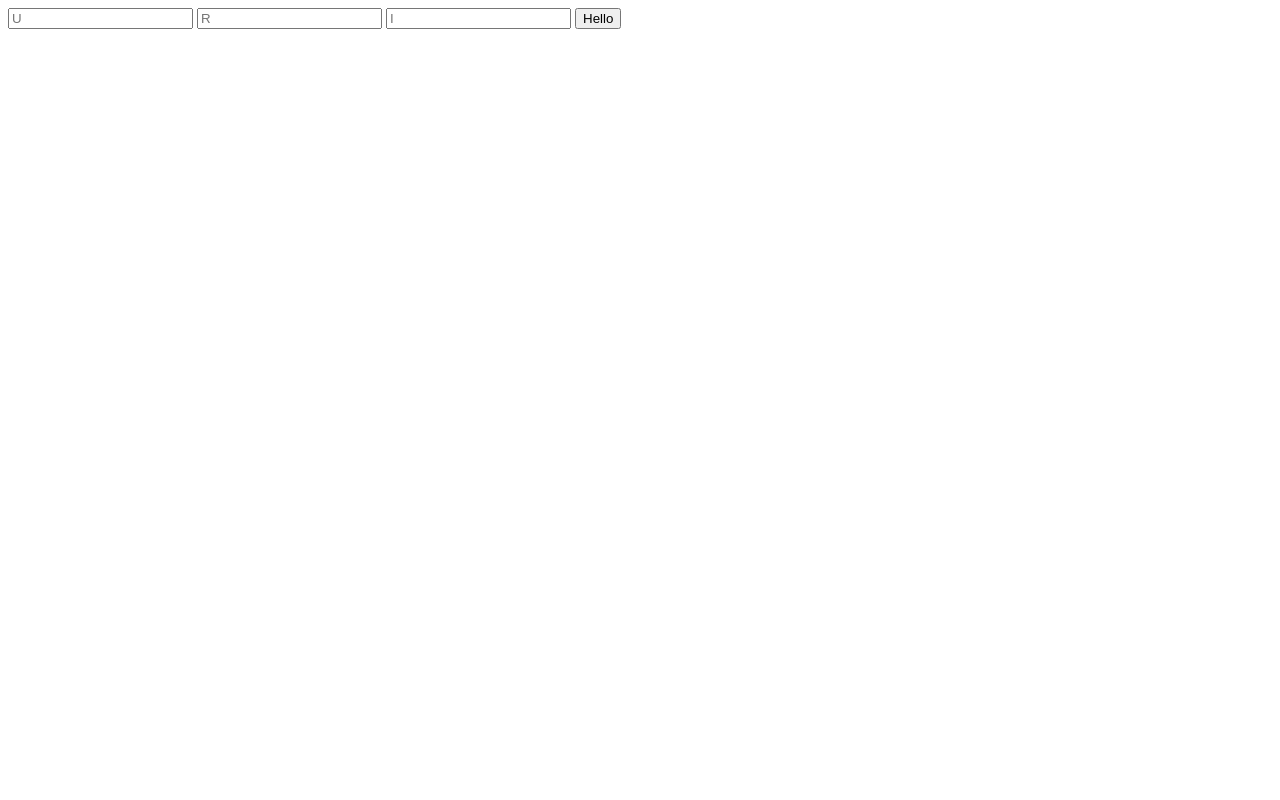
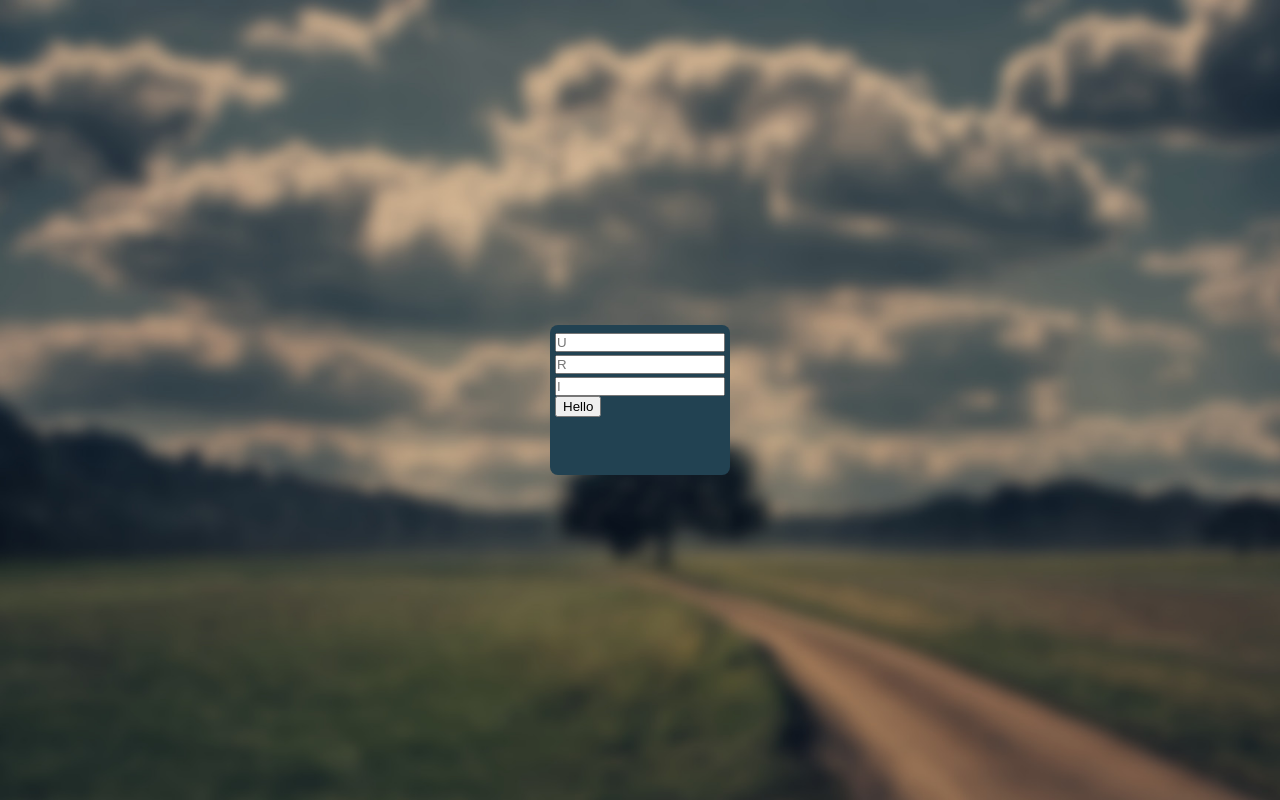
Before and after one commit to Sibbernski/ohmsLawCalculator, a plain HTML site: page index.html in a window 1280 px wide. Drawn offline with nearby package versions, Linux system fonts and the light colour scheme.

Commit message:
did some styling.

```diff
--- a/css/css.css
+++ b/css/css.css
@@ -0,0 +1,46 @@
+h1, h2, p, a, div, html, body, input {
+    margin: 0px;
+    padding: 0px;
+    box-sizing: border-box;
+}
+
+html, body {
+    width: 100%;
+    height: 100%;
+    font-family: 'Open Sans', sans-serif;
+}
+
+.wrapper {
+    width: 100%;
+    height: 100%;
+    background-image: url("../img/background.jpg");
+    background-position: center;
+    background-size: cover;
+    background-repeat: no-repeat;
+    color:#ffffff;
+}
+
+.form-container {
+    height: 150px;
+    width: 180px;
+    position: absolute;
+    top: 0;
+    right: 0;
+    bottom: 0;
+    left: 0;
+    margin: auto;
+    background-color: #224252;
+    border-radius: 8px;
+    padding: 5px;
+}
+
+.form-content {
+    margin: 0 auto;
+}
+
+.input {
+    width: 170px;
+}
+.float-left {
+    float:left;
+}
--- a/index.html
+++ b/index.html
@@ -4,14 +4,24 @@
     <meta charset="UTF-8">
     <title>Title</title>
     <link rel="stylesheet" href="css/css.css">
+    <link href="https://fonts.googleapis.com/css?family=Open+Sans" rel="stylesheet">
     <script src="js/js.js"></script>
 </head>
 <body>
-    <input type="text" placeholder="U" id="u" class="hello">
-    <input type="text" placeholder="R" id="r" class="hello">
-    <input type="text" placeholder="I" id="i" class="hello">
-    <button onclick="ohmsCalc()">Hello</button>
 
-    <div id="result"></div>
+<div class="wrapper">
+    <div class="form-container">
+        <div class="form-content">
+            <input type="text" placeholder="U" id="u" class="input">
+            <br/>
+            <input type="text" placeholder="R" id="r" class="input">
+            <br/>
+            <input type="text" placeholder="I" id="i" class="input">
+            <button onclick="ohmsCalc()" class="float-left">Hello</button>
+            <div id="result" class="float-left"></div>
+        </div>
+    </div>
+</div>
+
 </body>
 </html>
```
Also changed, not shown: img/background.jpg (added).
